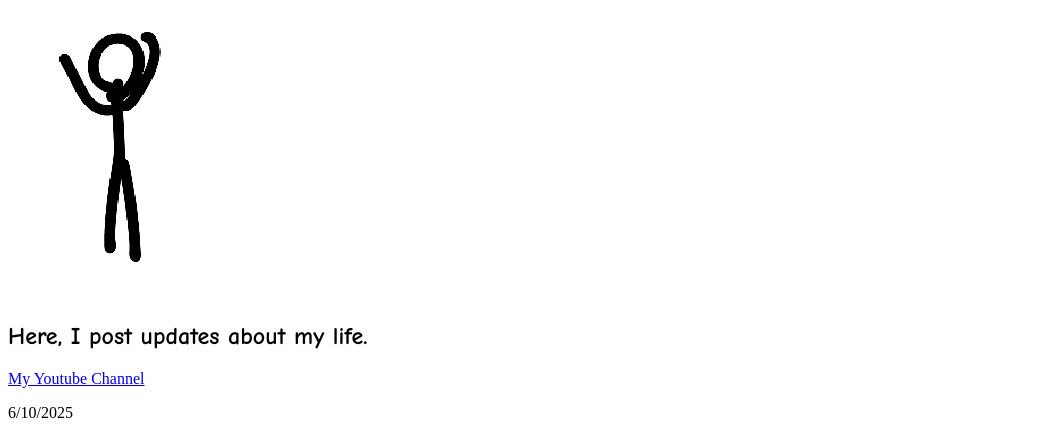
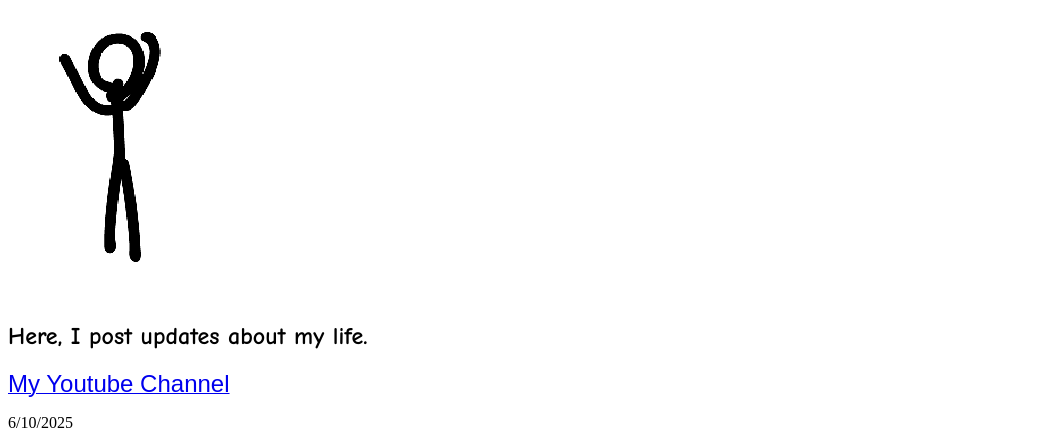
Before and after one commit to Goober47/Goober47.github.io, a plain HTML site: page index.html in a window 1280 px wide. Shown: the part 80-515 px from the top of the page, without its empty margins (0-1046 px from the left). Drawn offline with Linux system fonts and the light colour scheme.

Commit message:
Update index.html

```diff
--- a/index.html
+++ b/index.html
@@ -7,7 +7,7 @@
 <font face="comic sans ms"><h1>Hello! welcome to my website!</h1></font>
                                                    <img src="Screenshot 2025-06-10 140739.png">
   <font face="comic sans ms"><h2>Here, I post updates about my life.</h2></font>
-  <a href="https://www.youtube.com/@xandercollinsanimations">My Youtube Channel</a>
+  <a href="https://www.youtube.com/@xandercollinsanimations"><font size=5 face="arial">My Youtube Channel</a></font>
 <p>6/10/2025</p>
   <font face="comic sans ms"><p>My Upcoming Video is.. <font size=10 face="comic sans ms"> An Animator Vs. Animation Fan Project!!</p></font> <img src="thumbnail1github.png">
     <font face="comic sans ms"> <p>I've Been working on this for a while, but its gonna be good! so if you like it when its up, then subscribe!!</p></font>
```
